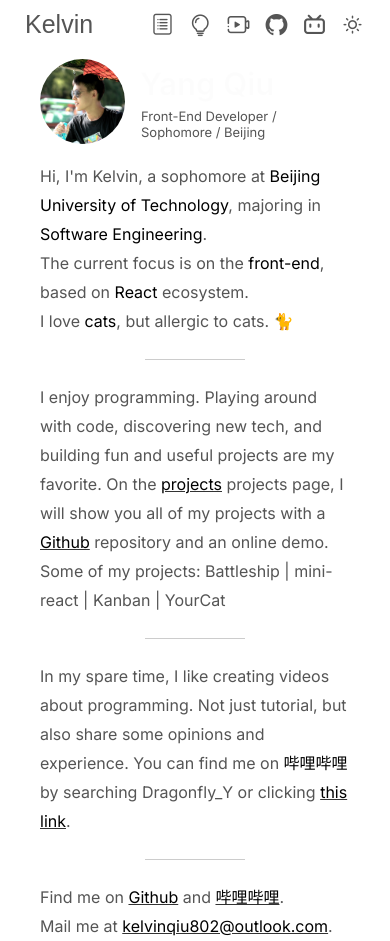
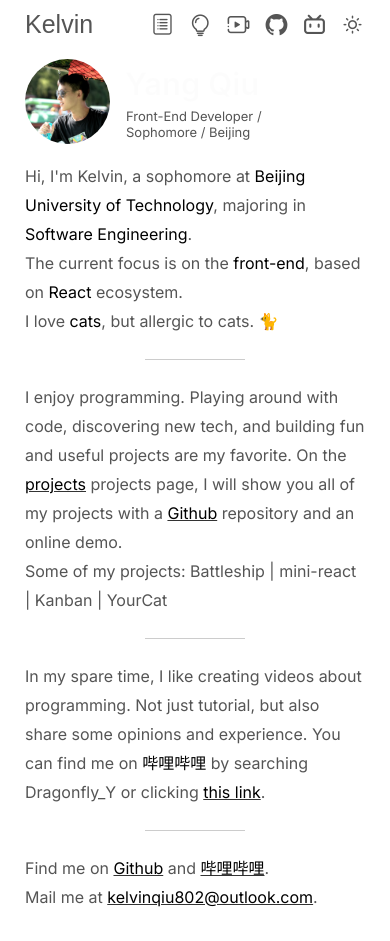
Before and after one commit to KelvinQiu802/portfolio, a Next.js app: page / in a window 390 px wide. After the commit the page ends 912 px from the top, so only its background shows below. Built offline with nearby package versions, Linux system fonts and the light colour scheme; a web font is replaced by a local one.

Commit message:
style: markdown style

```diff
--- a/styles/Markdown.module.css
+++ b/styles/Markdown.module.css
@@ -8,6 +8,6 @@
   font-size: 15px;
   color: var(--element4);
   transition: 0.3s;
-  margin: 5px 0;
+  margin: 15px 0;
   text-align: end;
 }
--- a/styles/Wrapper.module.css
+++ b/styles/Wrapper.module.css
@@ -8,5 +8,6 @@
 @media screen and (max-width: 600px) {
   .wrapper {
     margin-top: 5px;
+    padding: 0 25px;
   }
 }
--- a/styles/globals.css
+++ b/styles/globals.css
@@ -57,6 +57,15 @@
   --element6: #e0e0e0;
   --element7: #eeeeee;
   --element8: #000000;
+  --hljs0: #f3f3f3;
+  --hljs1: #444444;
+  --hljs2: #697070;
+  --hljs3: #7d7d7d;
+  --hljs4: #7c160d;
+  --hljs5: #ab5656;
+  --hljs6: #71975c;
+  --hljs7: #48711e;
+  --hljs9: #4d8fb2;
   --elementInverse: #eee;
   --primary: #01408e;
   --secondary: #3c5d5c;
@@ -75,6 +84,15 @@
   --element5: #e1e1e1;
   --element6: #333333;
   --element7: #555555;
+  --hljs0: #333333;
+  --hljs1: #d0d0d0;
+  --hljs2: #c3c6c6;
+  --hljs3: #cbcbcb;
+  --hljs4: #cba29e;
+  --hljs5: #ab5656;
+  --hljs6: #ddbbbb;
+  --hljs7: #b6c6a5;
+  --hljs9: #b8d2e0;
   --element8: #eeeeee;
   --elementInverse: #111;
   --primary: #8fceff;
@@ -100,19 +118,19 @@
   padding: 3px 5px;
 }
 .hljs {
-  background: #f3f3f3;
-  color: #444;
+  background: var(--hljs0);
+  color: var(--hljs1);
 }
 .hljs-comment {
-  color: #697070;
+  color: var(--hljs2);
 }
 .hljs-punctuation,
 .hljs-tag {
-  color: #444a;
+  color: var(--hljs3);
 }
 .hljs-tag .hljs-attr,
 .hljs-tag .hljs-name {
-  color: #444;
+  color: var(--hljs1);
 }
 .hljs-attribute,
 .hljs-doctag,
@@ -120,7 +138,7 @@
 .hljs-meta .hljs-keyword,
 .hljs-name,
 .hljs-selector-tag {
-  font-weight: 700;
+  font-weight: 500;
 }
 .hljs-deletion,
 .hljs-number,
@@ -130,12 +148,12 @@
 .hljs-string,
 .hljs-template-tag,
 .hljs-type {
-  color: #800;
+  color: var(--hljs4);
 }
 .hljs-section,
 .hljs-title {
-  color: #800;
-  font-weight: 700;
+  color: var(--hljs4);
+  font-weight: 500;
 }
 .hljs-link,
 .hljs-operator,
@@ -145,26 +163,26 @@
 .hljs-symbol,
 .hljs-template-variable,
 .hljs-variable {
-  color: #ab5656;
+  color: var(--hljs5);
 }
 .hljs-literal {
-  color: #695;
+  color: var(--hljs6);
 }
 .hljs-addition,
 .hljs-built_in,
 .hljs-bullet,
 .hljs-code {
-  color: #397300;
+  color: var(--hljs7);
 }
 .hljs-meta {
-  color: #1f7199;
+  color: var(--hljs7);
 }
 .hljs-meta .hljs-string {
-  color: #38a;
+  color: var(--hljs9);
 }
 .hljs-emphasis {
   font-style: italic;
 }
 .hljs-strong {
-  font-weight: 700;
+  font-weight: 500;
 }
--- a/styles/markdown.css
+++ b/styles/markdown.css
@@ -1,6 +1,7 @@
 /* Markdown Format CSS */
 .md p,
-.md ul {
+.md ul,
+.md ol {
   font-size: 16px;
   line-height: 27px;
   color: var(--element1);
@@ -47,8 +48,13 @@
 }
 
 .md code {
-  background-color: var(--element7);
+  background-color: var(--hljs0);
   padding: 3px;
-  margin: 0 3px;
+  margin: 0 2px;
   border-radius: 5px;
 }
+
+.md p img {
+  max-width: 100%;
+  margin: 5px 0;
+}
```
